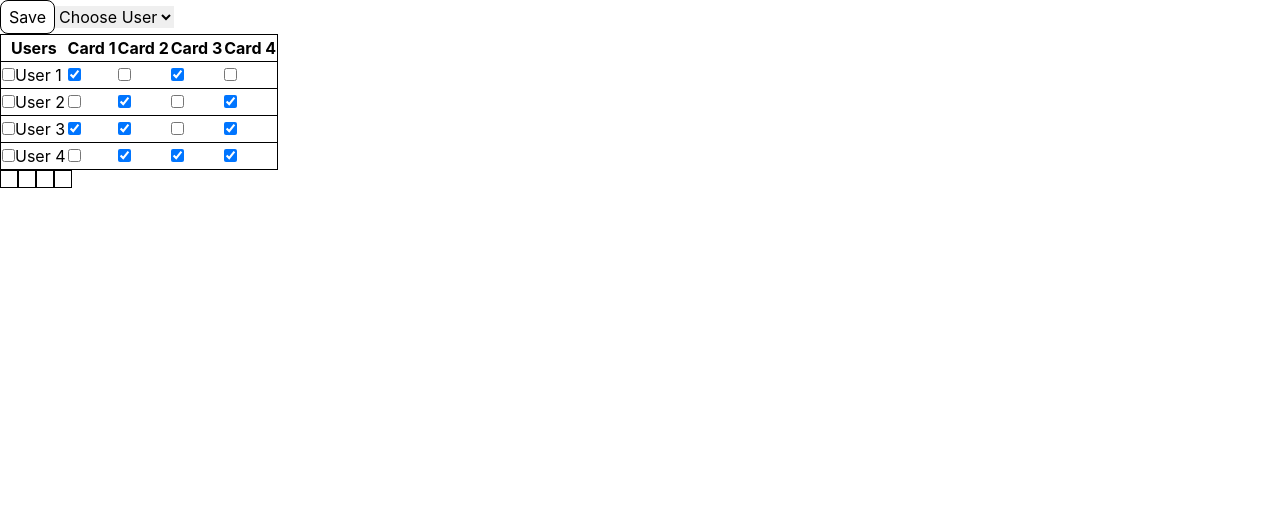
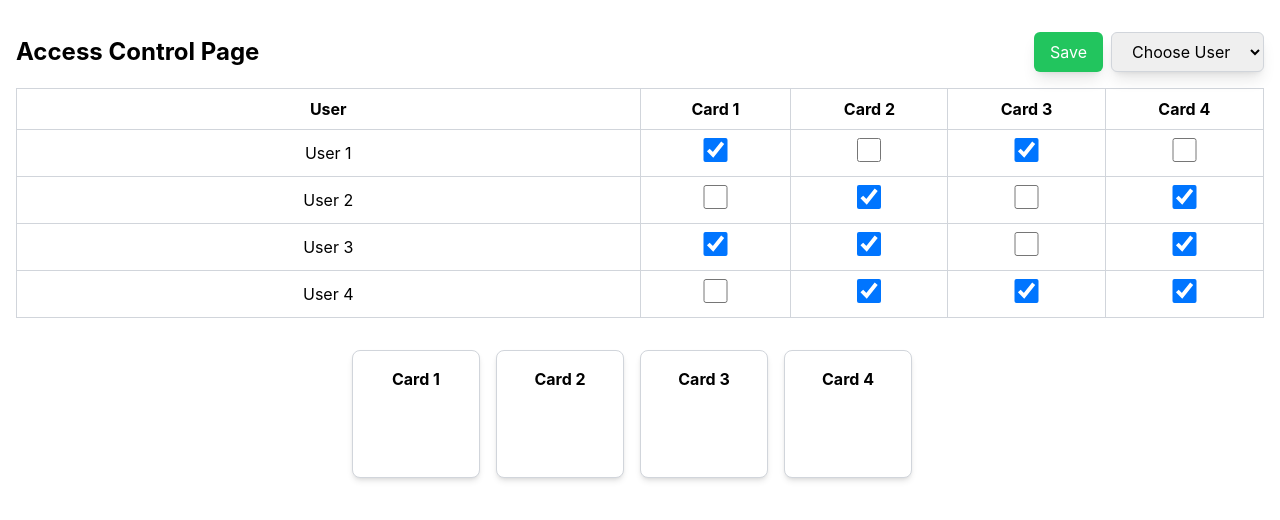
Before and after one commit to SamarthanandKamble/albanero, a React (Create React App) app: page / in a window 1280 px wide. Shown: the top 520 px of the page. Built offline with nearby package versions, Linux system fonts and the light colour scheme.

Commit message:
Added some styling

```diff
--- a/src/components/Cards.js
+++ b/src/components/Cards.js
@@ -11,28 +11,34 @@ const Cards = () => {
     console.log("selected user:", selectedUser.length);
   }
   return (
-    <>
+    <section className="w-full border-black">
       {selectedUser.length === 0 ? (
-        <div className="flex flex-wrap">
-          {users?.map((card) => (
-            <div key={card.id} className="p-2 border border-black">
-              {card?.title}
+        <div className="flex flex-wrap w-full m-auto items-center justify-center">
+          {users?.map((card, index) => (
+            <div
+              key={card.id}
+              className="p-4 border border-gray-300 rounded-lg shadow-md bg-white mr-4 h-32 w-32 text-center font-bold mb-4"
+            >
+              Card {index + 1}
             </div>
           ))}
         </div>
       ) : (
-        <div className="flex flex-wrap">
+        <div className="flex flex-wrap justify-center items-center m-auto">
           {users[selectedUser - 1]?.access.map(
             (card, index) =>
               card && (
-                <div key={card.id} className="p-2 border border-black">
-                  {index + 1}
+                <div
+                  key={index}
+                  className="p-4 border border-gray-300 rounded-lg shadow-md bg-white h-32 w-32 text-center mr-4 mb-4 font-bold"
+                >
+                  Card {index + 1}
                 </div>
               )
           )}
         </div>
       )}
-    </>
+    </section>
   );
 };
 
--- a/src/components/Dropdown.js
+++ b/src/components/Dropdown.js
@@ -11,10 +11,15 @@ const Dropdown = () => {
   const dispatch = useDispatch();
   return (
     <>
-      <select value={selectedUser} onChange={handleUserSelection} required>
+      <select
+        value={selectedUser}
+        onChange={handleUserSelection}
+        required
+        className="block w-full py-2 px-4 border border-gray-300 rounded-md shadow-lg cursor-pointer"
+      >
         <option hidden>Choose User</option>
         {users.map((user) => (
-          <option key={user.id} value={user.id}>
+          <option key={user.id} value={user.id} className="cursor-pointer ">
             {user.name}
           </option>
         ))}
--- a/src/components/Table.js
+++ b/src/components/Table.js
@@ -1,4 +1,4 @@
-import React from "react";
+import React, { useState } from "react";
 import { useDispatch, useSelector } from "react-redux";
 import { updateUserAccess } from "../utlis/Redux/userSlice";
 import Dropdown from "./Dropdown";
@@ -6,60 +6,57 @@ const Table = () => {
   const users = useSelector((state) => state.users.users);
   const dispatch = useDispatch();
 
+  const [localCheckboxChange, setLocalCheckboxChange] = useState([...users]);
+  console.log("localCheckbox:", localCheckboxChange);
   const handleCheckBoxChange = (userId, cardIndex) => {
     dispatch(updateUserAccess({ userId, cardIndex }));
   };
 
   const handleAccessUpdate = () => {};
   return (
-    <div>
-      <section>
+    <div className="container mx-auto px-4 py-8">
+      <div className="flex items-center justify-between mb-4 w-full">
+        <h1 className="sm:text-2xl font-bold ">Access Control Page</h1>
+        <div className="flex gap-2">
           <button
-          className="px-2 py-1 border border-black rounded-lg"
+            className="px-4 py-2 bg-green-500 text-white rounded-md shadow-lg hover:bg-green-600"
             onClick={handleAccessUpdate}
           >
             Save
           </button>
           <Dropdown />
-      </section>
-      <section>
-        <table className="border border-black">
+        </div>
+      </div>
+      <table className="w-full border-collapse border border-gray-300 ">
         <thead>
           <tr>
-              <th>Users</th>
-              <th>Card 1</th>
-              <th>Card 2</th>
-              <th>Card 3</th>
-              <th>Card 4</th>
+            <th className="border border-gray-300 px-4 py-2">User</th>
+            <th className="border border-gray-300 px-4 py-2">Card 1</th>
+            <th className="border border-gray-300 px-4 py-2">Card 2</th>
+            <th className="border border-gray-300 px-4 py-2">Card 3</th>
+            <th className="border border-gray-300 px-4 py-2">Card 4</th>
           </tr>
         </thead>
-          <tbody className="">
-            {users.map((user, index) => (
-              <tr key={user.id} className="border border-black">
-                <td>
-                  <input
-                    type="checkbox"
-                    // onChange={() => handleCheckBoxChange(user.id,)}
-                  />
-
+        <tbody>
+          {users.map((user) => (
+            <tr key={user.id}>
+              <td className="border border-gray-300 px-4 py-2 text-center w-6/12 sm:w-12/12">
                 {user.name}
               </td>
               {user.access.map((access, index) => (
-                  <td key={index}>
-                    {
+                <td key={index} className="border border-gray-300 px-4 py-2 ">
                   <input
                     type="checkbox"
                     checked={access}
                     onChange={() => handleCheckBoxChange(user.id, index)}
+                    className="form-checkbox h-6 w-full text-green-500 items-center justify-center"
                   />
-                    }
                 </td>
               ))}
             </tr>
           ))}
         </tbody>
       </table>
-      </section>
     </div>
   );
 };
```
Lines whose indentation alone changed are shown as unchanged.
